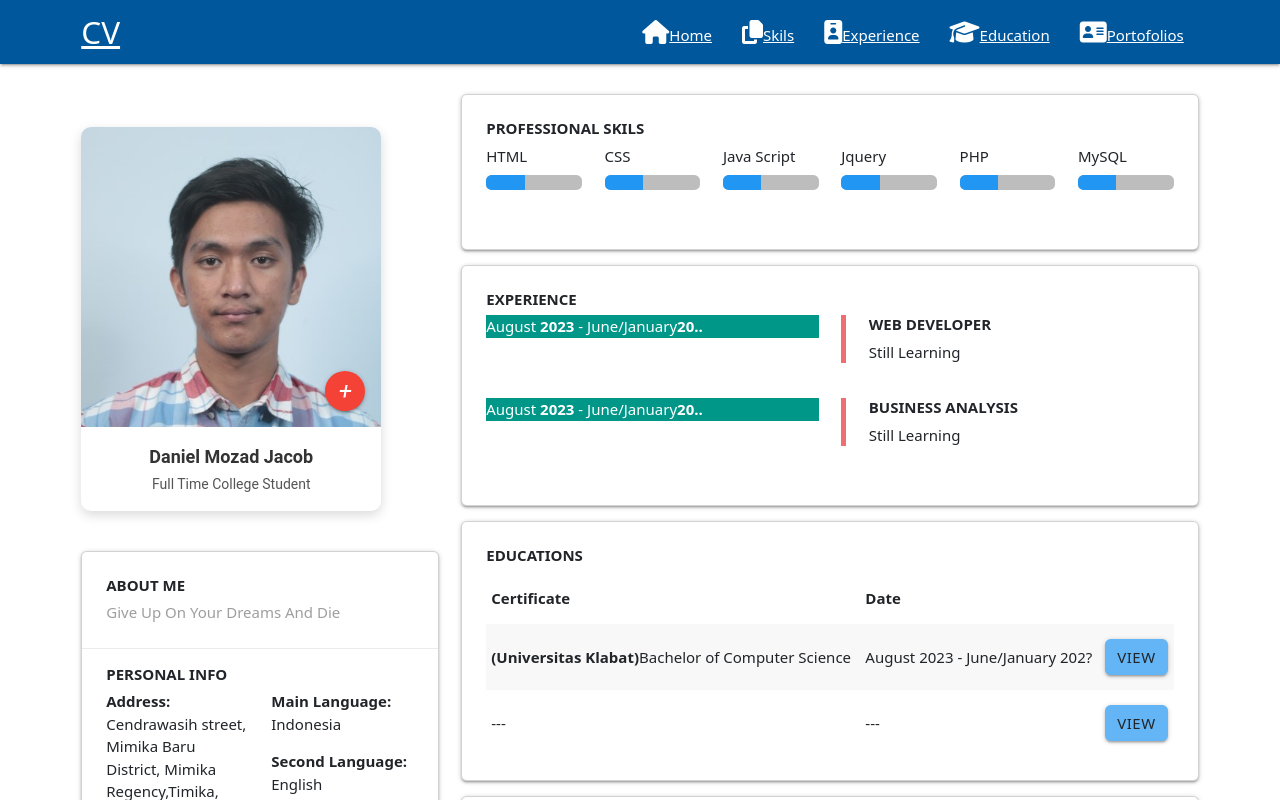
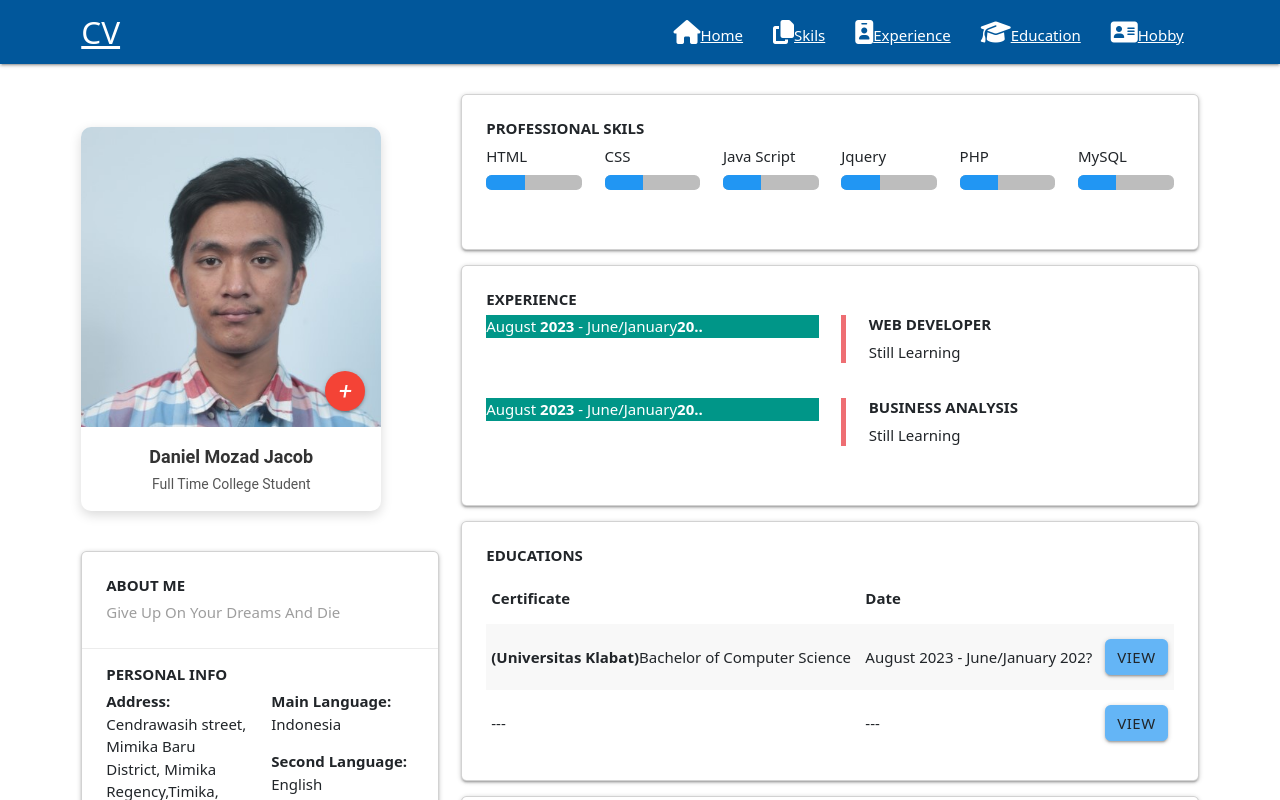
Before and after one commit to maddog8283/MyCV, a React (Create React App) app: page / in a window 1280 px wide. Shown: the top 800 px of the page. Built offline with nearby package versions, Linux system fonts and the light colour scheme.

Commit message:
Update Navbar.js

```diff
--- a/src/component/Navbar.js
+++ b/src/component/Navbar.js
@@ -35,8 +35,8 @@ class Navbar extends Component {
                   </Link>
                 </li>
                 <li>
-                  <Link to="/portofolios">
-                    <i className="fas fa-address-card"></i>Portofolios
+                  <Link to="/hobby">
+                    <i className="fas fa-address-card"></i>Hobby
                   </Link>
                 </li>
               </ul>
@@ -65,8 +65,8 @@ class Navbar extends Component {
             </Link>
           </li>
           <li>
-            <Link to="/portofolios">
-              <i className="fas fa-address-card"></i>Portofolios
+            <Link to="/hobby">
+              <i className="fas fa-address-card"></i>Hobby
             </Link>
           </li>
         </ul>
```
